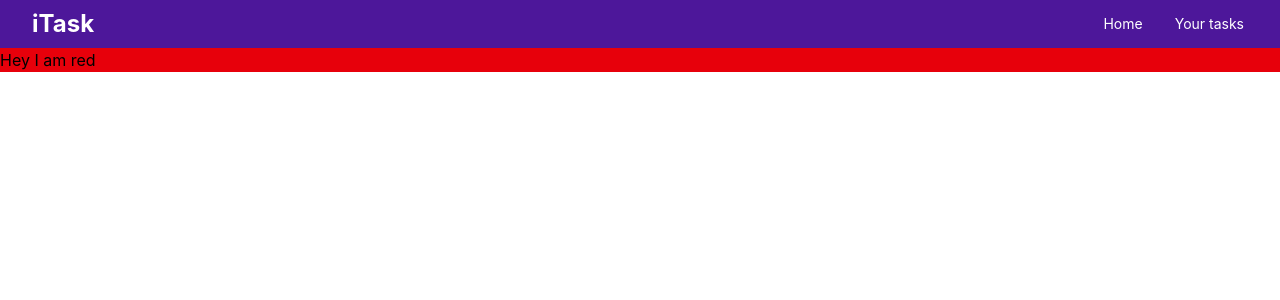
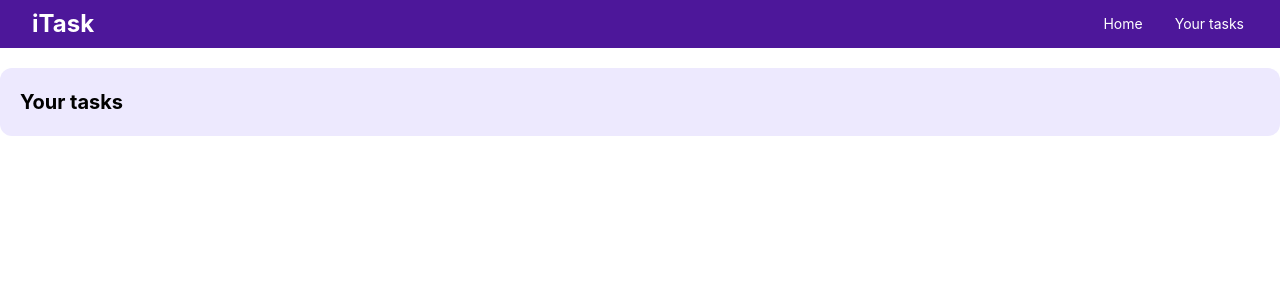
Before and after one commit to samscripts106/task-manager, a React (Vite) app: page / in a window 1280 px wide. Shown: the top 300 px of the page. Built offline with nearby package versions, Linux system fonts and the light colour scheme.

Commit message:
Add Navbar

```diff
--- a/src/App.jsx
+++ b/src/App.jsx
@@ -11,10 +11,8 @@ function App() {
   return (
     <>
       <Navbar/>
-      <div className="container">
-        <div className="bg-red-600">
-          Hey I am red
-        </div>
+      <div className="container mx-auto my-5 rounded-xl p-5 bg-violet-100">
+        <h1 className="text-xl font-bold">Your tasks</h1>
       </div>
     </>
   )
```
